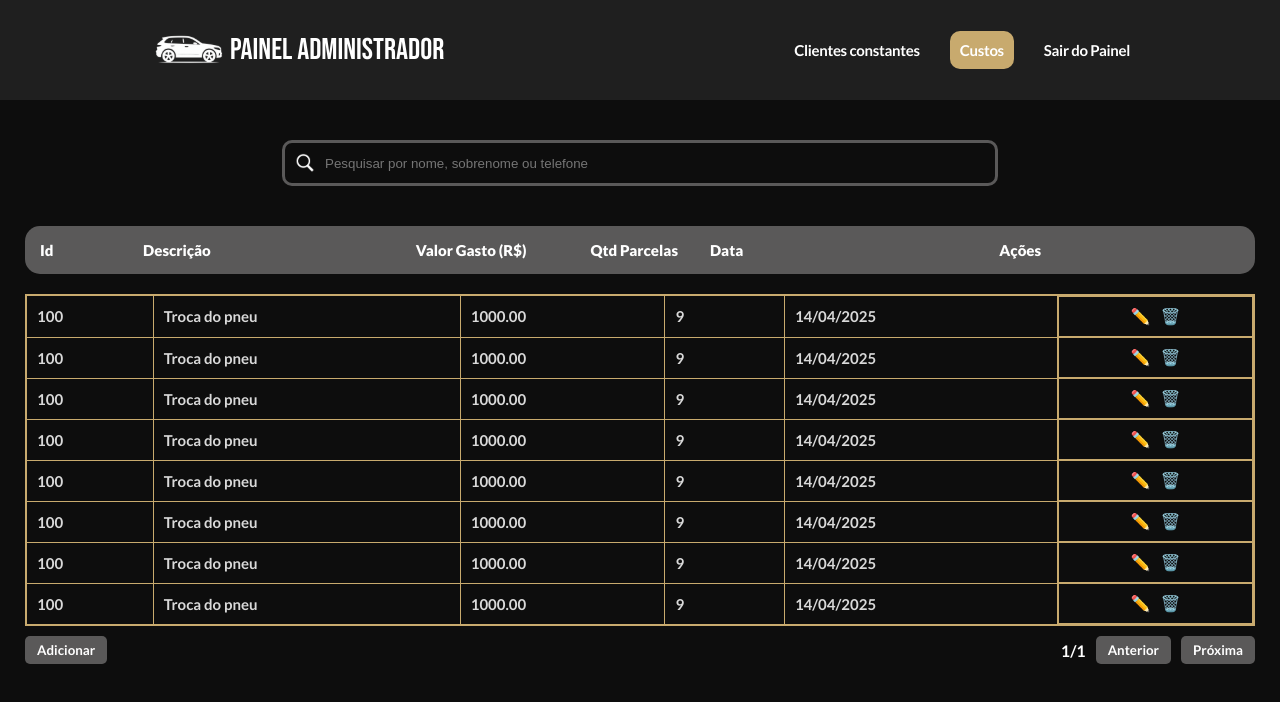
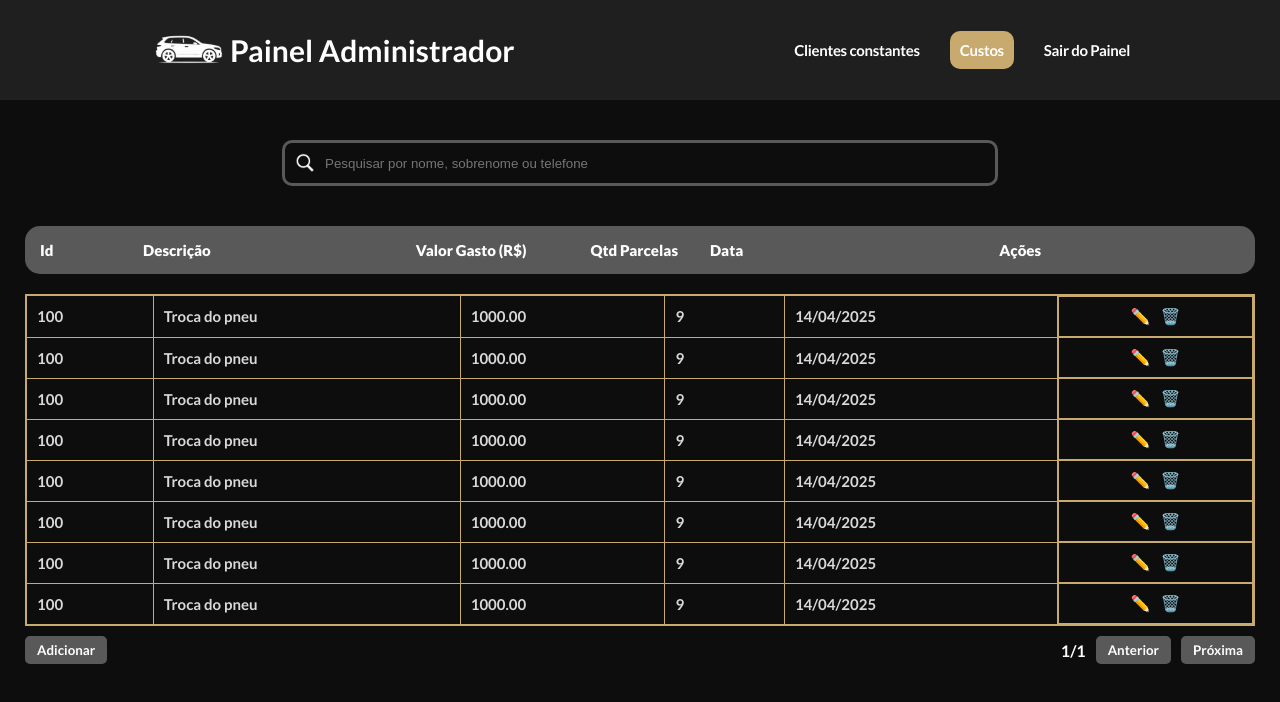
Before and after one commit to AlexeyFrens/viagens-express, an Angular app: page /custos in a window 1280 px wide. Shown: the top 702 px of the page. Built offline with nearby package versions, Linux system fonts and the light colour scheme.

Commit message:
Removendo font Bebas Neue

```diff
--- a/src/app/components/clientes-endereco/clientes-endereco.component.css
+++ b/src/app/components/clientes-endereco/clientes-endereco.component.css
@@ -17,8 +17,8 @@
 }
 
 .logo-text {
-  font-family: "Bebas Neue", sans-serif;
-  font-weight: 400;
+  font-family: "Lato", sans-serif;
+  font-weight: 700;
   font-style: normal;
   color: var(--texts-header);
   font-size: 30px;
--- a/src/app/components/clientes-viagem/clientes-viagem.component.css
+++ b/src/app/components/clientes-viagem/clientes-viagem.component.css
@@ -17,8 +17,8 @@
 }
 
 .logo-text {
-  font-family: "Bebas Neue", sans-serif;
-  font-weight: 400;
+  font-family: "Lato", sans-serif;
+  font-weight: 700;
   font-style: normal;
   color: var(--texts-header);
   font-size: 30px;
--- a/src/app/components/clientes/clientes.component.css
+++ b/src/app/components/clientes/clientes.component.css
@@ -17,8 +17,8 @@
 }
 
 .logo-text {
-  font-family: "Bebas Neue", sans-serif;
-  font-weight: 400;
+  font-family: "Lato", sans-serif;
+  font-weight: 700;
   font-style: normal;
   color: var(--texts-header);
   font-size: 30px;
--- a/src/app/components/custos/custos.component.css
+++ b/src/app/components/custos/custos.component.css
@@ -15,8 +15,8 @@
 }
 
 .logo-text {
-  font-family: "Bebas Neue", sans-serif;
-  font-weight: 400;
+  font-family: "Lato", sans-serif;
+  font-weight: 700;
   font-style: normal;
   color: var(--texts-header);
   font-size: 30px;
--- a/src/app/components/header-landing-page/header-landing-page.component.css
+++ b/src/app/components/header-landing-page/header-landing-page.component.css
@@ -20,8 +20,8 @@
   height: 40px;
   top: 35px;
   left: 220px;
-  font-family: "Bebas Neue", sans-serif;
-  font-weight: 400;
+  font-family: "Lato", sans-serif;
+  font-weight: 700;
   font-style: normal;
   color: #ffffff;
   font-size: 30px;
--- a/src/app/components/header-landing-page/header-landing-page.component.html
+++ b/src/app/components/header-landing-page/header-landing-page.component.html
@@ -2,7 +2,7 @@
 <header class="header-container">
   <div class="logo-container">
     <img class="logo-img" src="/images/logo.svg" alt="Logo carro branco">
-    <p class="logo-title">Viagens Express</p>
+    <p class="logo-title">VIAGENS EXPRESS</p>
   </div>
   <ul class="links-list">
     <li class="list-content"><a class="link-header" href="#sobre-container">Sobre</a></li>
```
